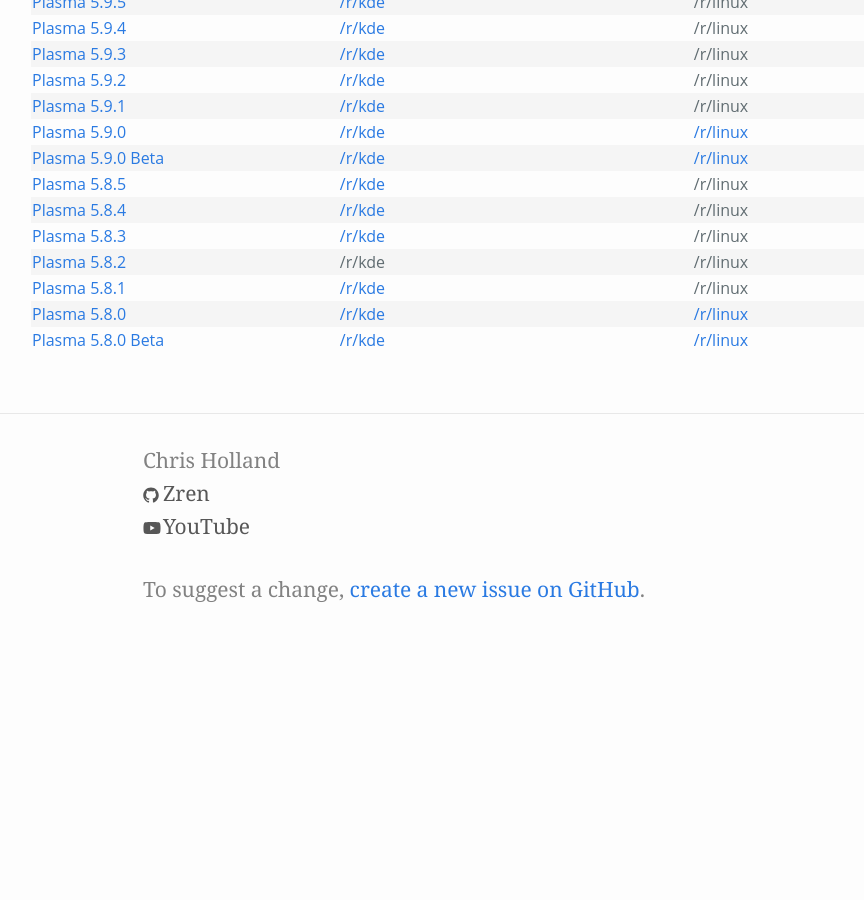
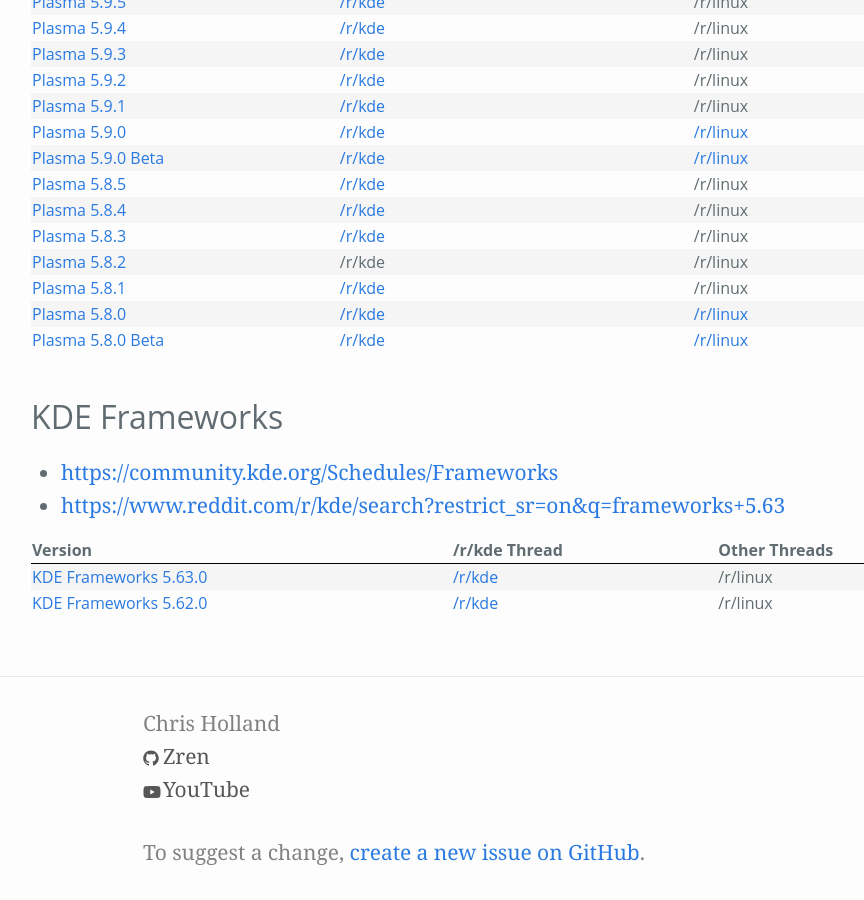
Before and after one commit to Zren/zren.github.io, a Jekyll site: the page built from kde_versions.md, in a window 1280 px wide and 900 px high, scrolled down 2426 px. Shown: the whole window, without its empty margins (127-991 px from the left). Built offline with Jekyll 4.4.1, drawn with Linux system fonts in a browser that asks for light colours; before the commit the page ends 3062 px from its top, so only the background shows below that.

Commit message:
Link to KDE Frameworks too

```diff
--- a/kde_versions.md
+++ b/kde_versions.md
@@ -64,7 +64,7 @@
 }
 </style>
 
-<h2>Plasma</h2>
+## Plasma
 
 <https://community.kde.org/Schedules/Plasma_5>
 
@@ -488,3 +488,30 @@
 
   </tbody>
 </table>
+
+## KDE Frameworks
+
+* <https://community.kde.org/Schedules/Frameworks>
+* <https://www.reddit.com/r/kde/search?restrict_sr=on&q=frameworks+5.63>
+
+<table class="table versiontable">
+  <thead>
+    <tr>
+      <th>Version</th>
+      <th>/r/kde Thread</th>
+      <th>Other Threads</th>
+    </tr>
+  </thead>
+  <tbody>
+    <tr>
+      <td><a href="https://www.kde.org/announcements/kde-frameworks-5.63.0.php">KDE Frameworks 5.63.0</a></td>
+      <td><a href="https://www.reddit.com/r/kde/comments/dh7k2f/release_of_kde_frameworks_5630/">/r/kde</a></td>
+      <td><a>/r/linux</a></td>
+    </tr>
+    <tr>
+      <td><a href="https://www.kde.org/announcements/kde-frameworks-5.62.0.php">KDE Frameworks 5.62.0</a></td>
+      <td><a href="https://www.reddit.com/r/kde/comments/d44nfa/release_of_kde_frameworks_5620/">/r/kde</a></td>
+      <td><a>/r/linux</a></td>
+    </tr>
+  </tbody>
+</table>
```
